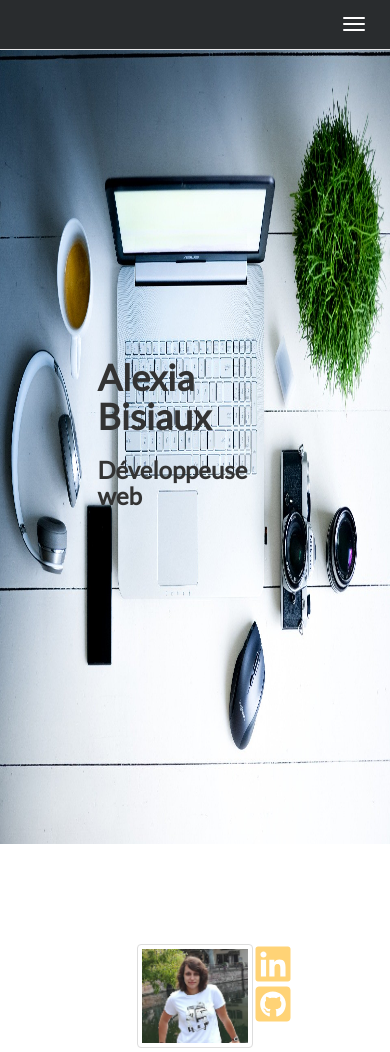
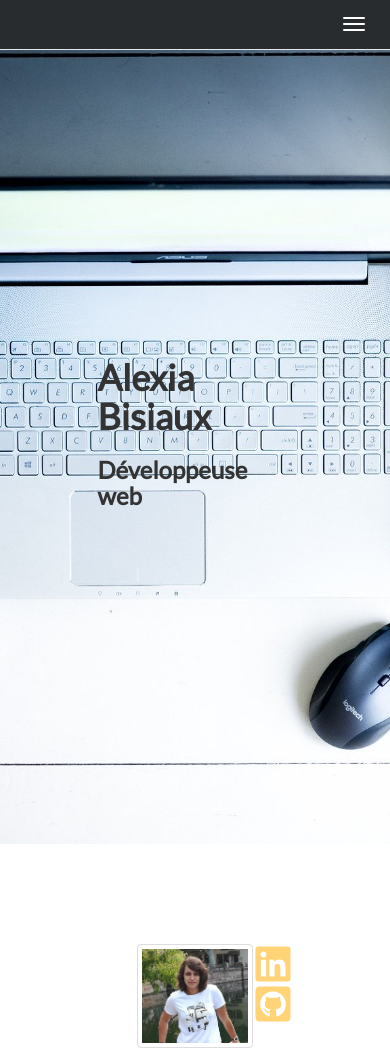
Before and after one commit to NekoBlakii/NekoBlakii.github.io, a PHP site: page / in a window 390 px wide. Shown: the top 1052 px of the page. Run offline with PHP 8.4, Linux system fonts and the light colour scheme; some libraries are stand-ins or nearby versions.

Commit message:
IMGBACKGROUND RESPONSIVE

```diff
--- a/css/style.css
+++ b/css/style.css
@@ -100,10 +100,13 @@ header .heading {
     transform: translateX(-50%);
 }
 
-.homepage-picture
+.homepage
 {
     width: 100%;
     height: 100vh;
+    background-image: url('../images/computerHomePage.jpg');
+    background-size: cover;
+    background-position: center;
 }
 
 /* MENU */
--- a/index.html
+++ b/index.html
@@ -42,8 +42,8 @@
             </div>
         </nav>
         <header>
-            <div class="head">
-                <img class ="homepage-picture" src="images/computerHomePage.jpg" alt="ImageAccueil">
+            <div class="homepage">
+                <!--<img class ="homepage-picture" src="images/computerHomePage.jpg" alt="ImageAccueil">-->
                 <div class="heading">
                     <h1>Alexia Bisiaux</h1>
                     <h3>Développeuse web</h3>
--- a/js/script.js
+++ b/js/script.js
@@ -71,19 +71,19 @@ $(function(){
                 anime({
                     targets: '.formation1',
                     translateX: 1500,
-                    delay: anime.stagger(500),
+                    delay: anime.stagger(100),
                     easing: 'easeInOutSine'
                 });
                 anime({
                     targets: '.formation2',
                     translateY: 1500,
-                    delay: anime.stagger(500),
+                    delay: anime.stagger(100),
                     easing: 'easeInOutSine'
                 });
                 anime({
                     targets: '.formation3',
                     translateX: -2000,
-                    delay: anime.stagger(500),
+                    delay: anime.stagger(100),
                     easing: 'easeInOutSine'
                 });
                 isOver = true
```
